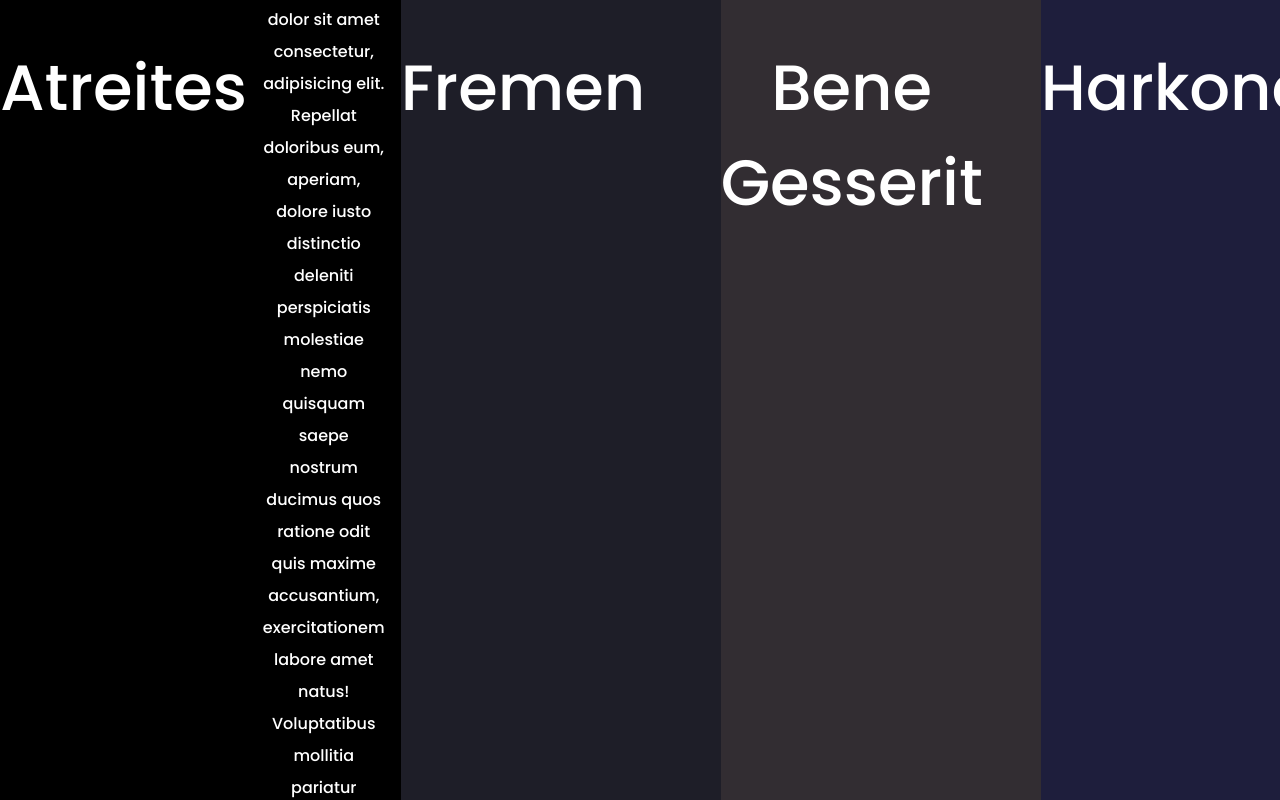
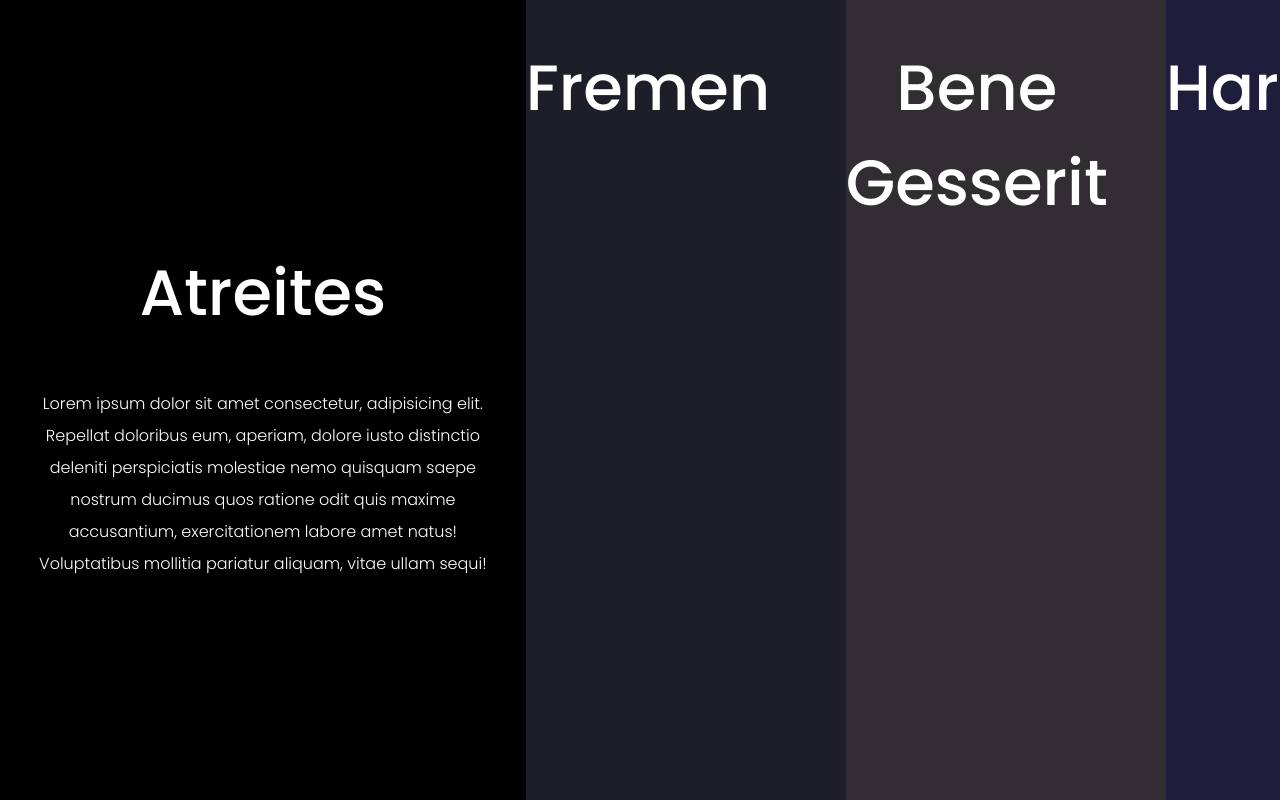
Before and after one commit to MoraOgunro/dune2, a Vue app: page / in a window 1280 px wide. Built offline with nearby package versions, Linux system fonts and the light colour scheme.

Commit message:
moderenized grid transitions and UI

```diff
--- a/src/components/LayoutComponents/VerticalGrids.vue
+++ b/src/components/LayoutComponents/VerticalGrids.vue
@@ -3,25 +3,37 @@
    <div class="grid-item" style="background-color: rgb(0, 0, 0)">
       <div class="item-text">
          <div class="item-header">Atreites</div>
+         <div class="sub-container">
+            <div class="sub-header">Atreites</div>
             <div class="item-subtite">Lorem ipsum dolor sit amet consectetur, adipisicing elit. Repellat doloribus eum, aperiam, dolore iusto distinctio deleniti perspiciatis molestiae nemo quisquam saepe nostrum ducimus quos ratione odit quis maxime accusantium, exercitationem labore amet natus! Voluptatibus mollitia pariatur aliquam, vitae ullam sequi!</div>
+         </div>
       </div>
    </div>
    <div class="grid-item" style="background-color: rgb(30, 30, 40)">
       <div class="item-text">
          <div class="item-header">Fremen</div>
+         <div class="sub-container">
+            <div class="sub-header">Fremen</div>
             <div class="item-subtite">Lorem ipsum dolor sit amet consectetur, adipisicing elit. Repellat doloribus eum, aperiam, dolore iusto distinctio deleniti perspiciatis molestiae nemo quisquam saepe nostrum ducimus quos ratione odit quis maxime accusantium, exercitationem labore amet natus! Voluptatibus mollitia pariatur aliquam, vitae ullam sequi!</div>
+         </div>
       </div>
    </div>
    <div class="grid-item" style="background-color: rgb(50, 45, 50)">
       <div class="item-text">
          <div class="item-header">Bene Gesserit</div>
+         <div class="sub-container">
+            <div class="sub-header">Bene Gesserit</div>
             <div class="item-subtite">Lorem ipsum dolor sit amet consectetur, adipisicing elit. Repellat doloribus eum, aperiam, dolore iusto distinctio deleniti perspiciatis molestiae nemo quisquam saepe nostrum ducimus quos ratione odit quis maxime accusantium, exercitationem labore amet natus! Voluptatibus mollitia pariatur aliquam, vitae ullam sequi!</div>
+         </div>
       </div>
    </div>
    <div class="grid-item" style="background-color: rgb(30, 30, 60)">
       <div class="item-text">
          <div class="item-header">Harkonen</div>
+         <div class="sub-container">
+            <div class="sub-header">Harkonen</div>
             <div class="item-subtite">Lorem ipsum dolor sit amet consectetur, adipisicing elit. Repellat doloribus eum, aperiam, dolore iusto distinctio deleniti perspiciatis molestiae nemo quisquam saepe nostrum ducimus quos ratione odit quis maxime accusantium, exercitationem labore amet natus! Voluptatibus mollitia pariatur aliquam, vitae ullam sequi!</div>
+         </div>
       </div>
    </div>
 </div>
@@ -42,22 +54,37 @@
     width: 25%
     &:hover
       width: 80%
-      .item-subtite
+      .sub-container
          transition: all 0.3s ease-in-out
          transition-delay: 0.3s
          opacity: 100%
-
+      .item-header
+         width: 0%
+         opacity: 0%
 .item-text
    display: flex
    color: white
    margin-top: max(1rem,5vh)
-
 .item-header
+   transition: all 0.3s ease-in-out
+   font-weight: 500
    font-size: 4rem
    writing-mode: sideways-lr
+   width: auto
+   opacity: 100%
 .item-subtite
+   font-weight: 300
+   align-self: center
+   padding: 2rem
+   line-height: 2rem
+.sub-header
+   font-weight: 500
    align-self: center
    padding: 1rem
-   line-height: 2rem
+   font-size: 4rem
+.sub-container
+   display: flex
+   flex-direction: column
+   justify-content: center
    opacity: 0%
 </style>
```
Lines whose indentation alone changed are shown as unchanged.
